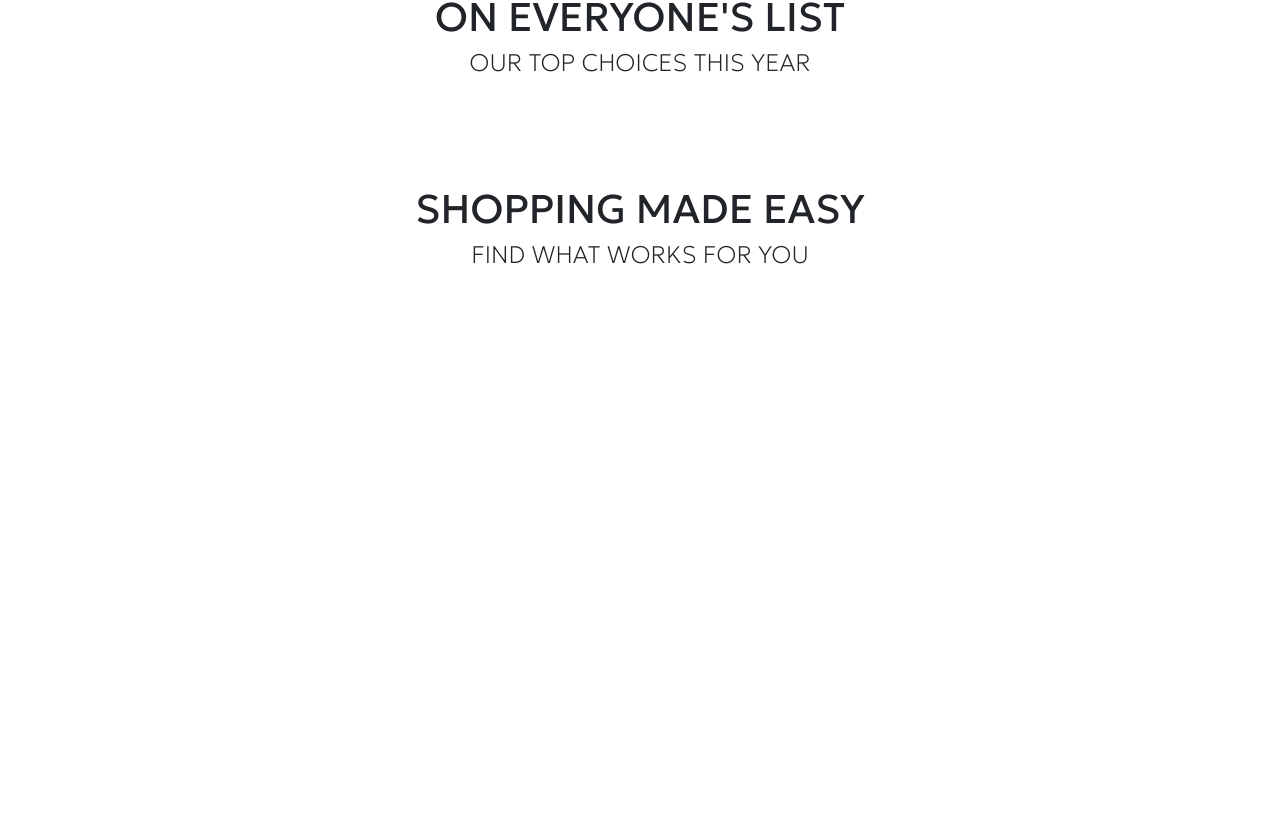
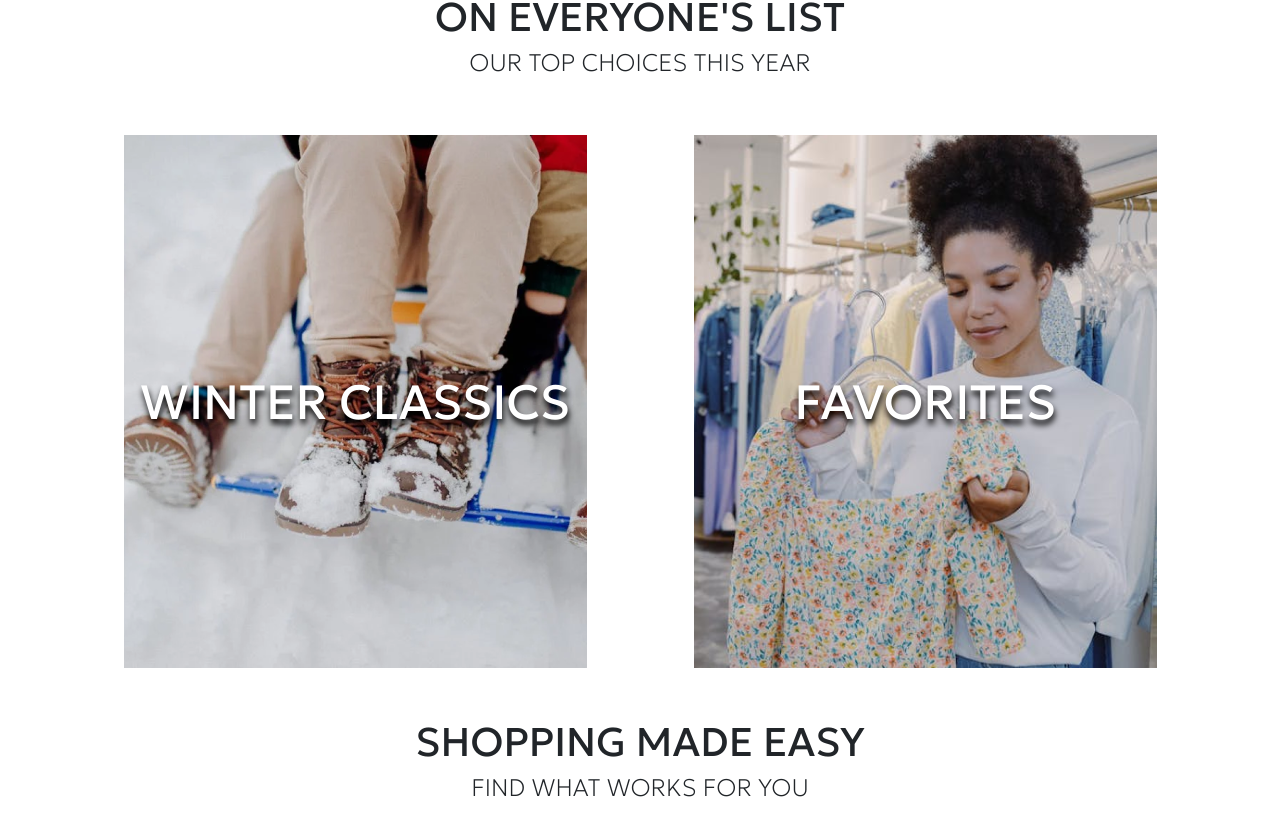
Before and after one commit to scarpakz/ecommerce-reactjs, a React (Create React App) app: page / in a window 1280 px wide. Shown: the part 1996-2831 px from the top of the page. Before the commit the page ends 2324 px from the top, so only its background shows below. Built offline with nearby package versions, Linux system fonts and the light colour scheme.

Commit message:
added two image links for everyone's list component

```diff
--- a/src/components/EveryoneList.js
+++ b/src/components/EveryoneList.js
@@ -3,6 +3,8 @@ import {
     Row,
     Col
 } from "react-bootstrap"
+import wintershoes from '../assets/wintershoes.png'
+import womandress from '../assets/womandress.png'
 
 export const EveryoneList = () => {
     return (
@@ -14,6 +16,16 @@ export const EveryoneList = () => {
                         <h4>OUR TOP CHOICES THIS YEAR</h4>
                     </Col>
                 </Row>
+                <Row className="c-everyonelist-links">
+                    <Col className="c-everyonelist-item">
+                        <img src={wintershoes}/>
+                        <span>WINTER CLASSICS</span>
+                    </Col>
+                    <Col className="c-everyonelist-item">
+                        <img src={womandress}/>
+                        <span>FAVORITES</span>
+                    </Col>
+                </Row>
             </Container>
         </>
     )
--- a/src/index.css
+++ b/src/index.css
@@ -227,3 +227,27 @@ code {
     height: 40vh;
   }
 }
+
+/* Everyone's list */
+.c-everyonelist-item {
+  display: flex;
+  align-items: center;
+  justify-content: center;
+  position: relative;
+  cursor: pointer;
+}
+.c-everyonelist-item img {
+  position: relative;
+}
+.c-everyonelist-item span {
+  color: #fff;
+  font-family: 'Geologica';
+  position: absolute;
+  font-size: 48px;
+  text-shadow: 1px 5px 6px black;
+}
+@media only screen and (max-width: 1200px) {
+  .c-everyonelist-item {
+    margin: 20px 0;
+  }
+}
```
